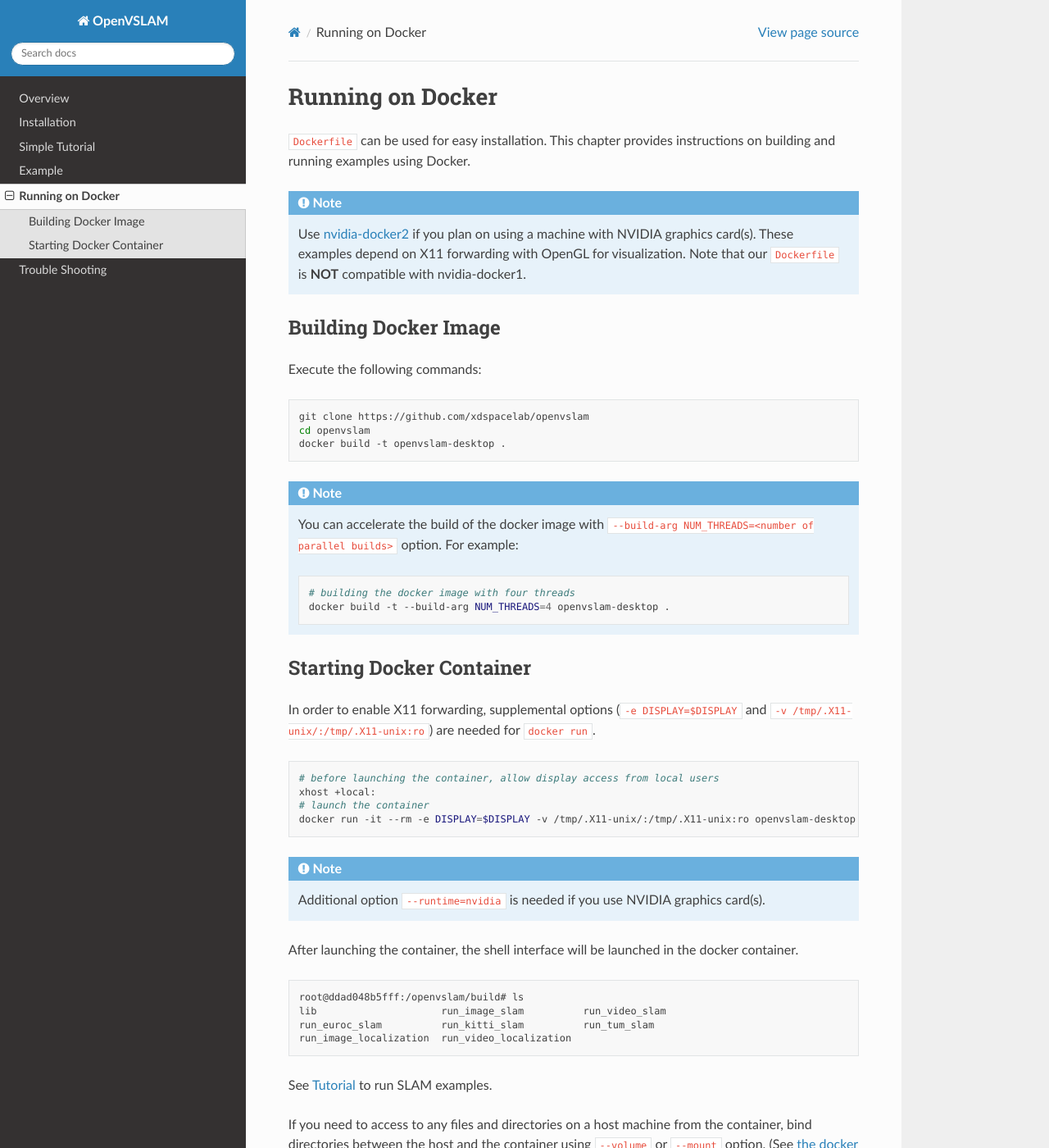
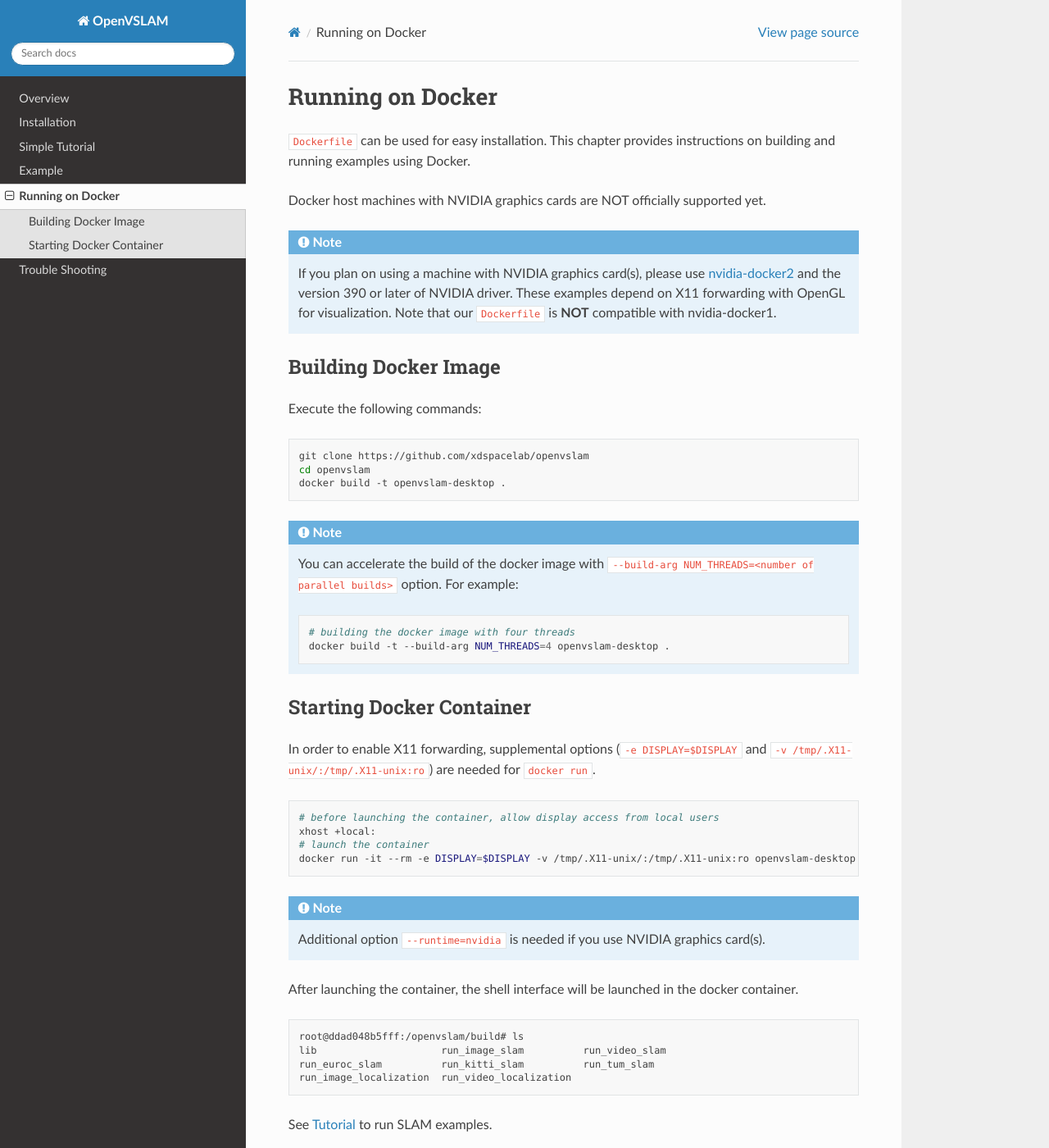
Before and after one commit to xdspacelab/openvslam, a Sphinx documentation site: the page built from docs/docker.rst, in a window 1280 px wide and 1400 px high. Shown: the whole window at 82% size. Built offline with Sphinx 7.4.7 and the Read the Docs theme 2.0.0, drawn with Linux system fonts in a browser that asks for light colours; some of the changed text lies outside the part shown.

Commit message:
Fix the instructions for users of NVIDIA graphics cards

```diff
--- a/docs/docker.rst
+++ b/docs/docker.rst
@@ -7,9 +7,11 @@ Running on Docker
 ``Dockerfile`` can be used for easy installation.
 This chapter provides instructions on building and running examples using Docker.
 
+Docker host machines with NVIDIA graphics cards are NOT officially supported yet.
+
 .. NOTE ::
 
-    Use `nvidia-docker2 <https://github.com/NVIDIA/nvidia-docker>`_ if you plan on using a machine with NVIDIA graphics card(s).
+    If you plan on using a machine with NVIDIA graphics card(s), please use `nvidia-docker2 <https://github.com/NVIDIA/nvidia-docker>`_ and the version 390 or later of NVIDIA driver.
     These examples depend on X11 forwarding with OpenGL for visualization.
     Note that our ``Dockerfile`` is **NOT** compatible with nvidia-docker1.
 
@@ -68,6 +70,10 @@ After launching the container, the shell interface will be launched in the docke
 
 See :ref:`Tutorial <chapter-simple-tutorial>` to run SLAM examples.
 
+.. NOTE ::
+
+    If the viewer does not work, please :ref:`install the dependencies manually <section-dependencies>` on your host machine and try :ref:`Tutorial <chapter-simple-tutorial>`.
+
 If you need to access to any files and directories on a host machine from the container, bind directories between the host and the container using ``--volume`` or ``--mount`` option.
 (See `the docker documentataion <https://docs.docker.com/engine/reference/commandline/run/>`_.)
 
```
